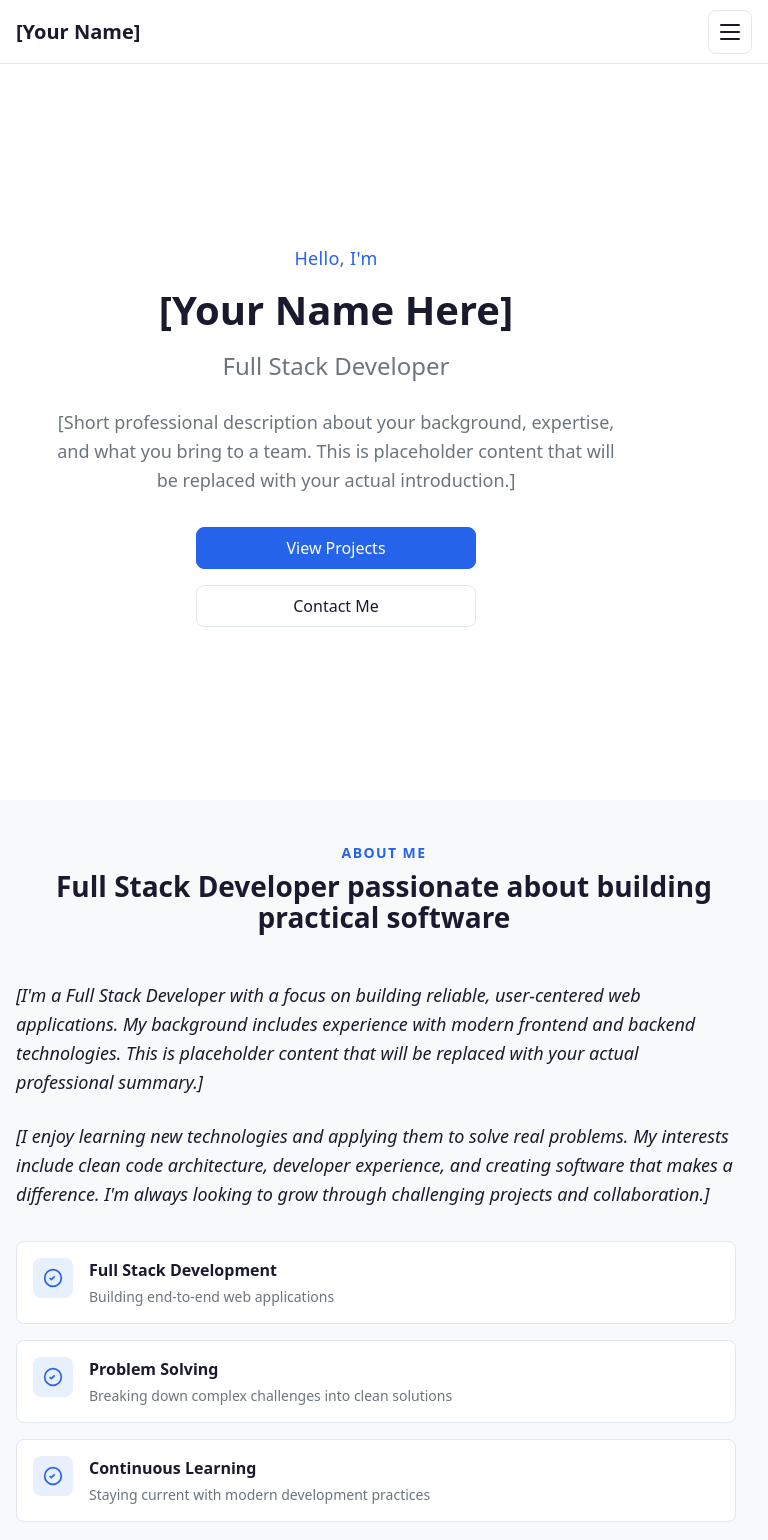
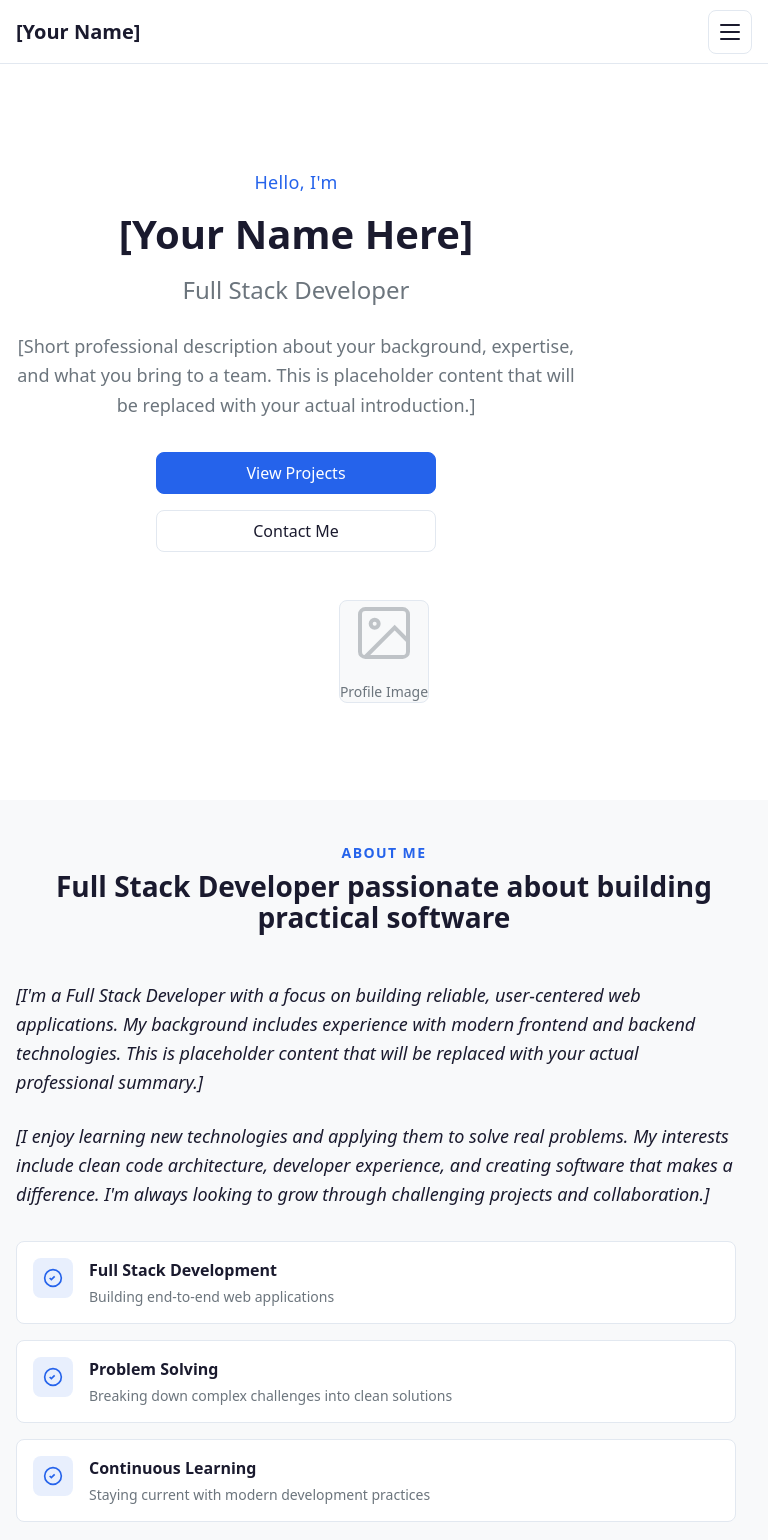
Before and after one commit to deepak251817-collab/full-stack-developer-portfolio, a React (Vite) app: page / in a window 768 px wide. Shown: the top 1540 px of the page. Built offline with nearby package versions, Linux system fonts and the light colour scheme.

Commit message:
feat: add base styles and global CSS variables for site layout and components

```diff
--- a/src/index.css
+++ b/src/index.css
@@ -507,6 +507,32 @@ p {
   }
 }
 
+@media (min-width: 768px) and (max-width: 899px) {
+  .hero-container {
+    grid-template-columns: 1fr;
+    gap: var(--spacing-2xl);
+  }
+
+  .hero-visual {
+    display: block;
+    max-width: 320px;
+    margin: 0 auto;
+  }
+
+  .hero-content {
+    text-align: center;
+  }
+
+  .hero-buttons {
+    justify-content: center;
+  }
+
+  .hero-description {
+    margin-left: auto;
+    margin-right: auto;
+  }
+}
+
 .section-label {
   display: inline-block;
   font-size: var(--font-size-sm);
@@ -676,6 +702,22 @@ p {
   }
 }
 
+@media (min-width: 768px) and (max-width: 899px) {
+  .about-grid {
+    grid-template-columns: 1fr;
+  }
+
+  .about-visual {
+    display: block;
+    max-width: 360px;
+    margin: 0 auto;
+  }
+
+  .about-header {
+    text-align: center;
+  }
+}
+
 .skills {
   padding: var(--spacing-3xl) 0;
 }
@@ -695,6 +737,24 @@ p {
   display: grid;
   grid-template-columns: repeat(auto-fit, minmax(260px, 1fr));
   gap: var(--spacing-lg);
+}
+
+@media (min-width: 1024px) {
+  .skills-grid {
+    grid-template-columns: repeat(4, 1fr);
+  }
+}
+
+@media (min-width: 768px) and (max-width: 1023px) {
+  .skills-grid {
+    grid-template-columns: repeat(2, 1fr);
+  }
+}
+
+@media (max-width: 768px) {
+  .skills-grid {
+    grid-template-columns: 1fr;
+  }
 }
 
 .skill-category {
@@ -777,6 +837,18 @@ p {
   grid-template-columns: repeat(auto-fit, minmax(300px, 1fr));
   gap: var(--spacing-xl);
   margin-bottom: var(--spacing-xl);
+}
+
+@media (min-width: 1024px) {
+  .projects-grid {
+    grid-template-columns: repeat(3, 1fr);
+  }
+}
+
+@media (min-width: 768px) and (max-width: 1023px) {
+  .projects-grid {
+    grid-template-columns: repeat(2, 1fr);
+  }
 }
 
 .project-card {
@@ -1127,6 +1199,35 @@ p {
   font-style: italic;
 }
 
+@media (max-width: 1024px) {
+  :root {
+    --spacing-3xl: 3rem;
+    --container-padding: 1.25rem;
+  }
+
+  .navbar-links {
+    gap: var(--spacing-md);
+  }
+
+  .navbar-link {
+    font-size: var(--font-size-xs);
+    padding: var(--spacing-xs) var(--spacing-xs);
+  }
+
+  .navbar-cta {
+    padding: var(--spacing-xs) var(--spacing-md);
+    font-size: var(--font-size-xs);
+  }
+
+  .hero-container {
+    gap: var(--spacing-2xl);
+  }
+
+  .hero-content {
+    max-width: 560px;
+  }
+}
+
 @media (max-width: 768px) {
   :root {
     --font-size-5xl: 2.5rem;
@@ -1169,12 +1270,20 @@ p {
     max-width: 280px;
   }
 
+  .about-header {
+    text-align: center;
+  }
+
   .skills-grid {
     grid-template-columns: 1fr;
   }
 
   .projects-grid {
     grid-template-columns: 1fr;
+  }
+
+  .contact-form {
+    max-width: 100%;
   }
 
   .footer-content {
@@ -1188,10 +1297,61 @@ p {
     --font-size-5xl: 2rem;
     --font-size-4xl: 1.75rem;
     --font-size-3xl: 1.5rem;
+    --spacing-3xl: 2rem;
+    --container-padding: 0.875rem;
   }
 
   .navbar-brand {
     font-size: var(--font-size-lg);
+  }
+
+  .hero-placeholder {
+    max-width: 280px;
+  }
+
+  .profile-placeholder svg {
+    width: 60px;
+    height: 60px;
+  }
+
+  .highlight-item {
+    flex-direction: column;
+    align-items: flex-start;
+    gap: var(--spacing-sm);
+  }
+
+  .highlight-icon {
+    width: 36px;
+    height: 36px;
+  }
+
+  .project-links {
+    flex-direction: column;
+  }
+
+  .project-link {
+    justify-content: center;
+    width: 100%;
+  }
+}
+
+@media (max-width: 375px) {
+  :root {
+    --font-size-5xl: 1.75rem;
+    --font-size-4xl: 1.5rem;
+    --font-size-3xl: 1.375rem;
+    --spacing-2xl: 2rem;
+    --spacing-xl: 1.5rem;
+    --container-padding: 0.75rem;
+  }
+
+  .hero-placeholder {
+    max-width: 240px;
+  }
+
+  .btn {
+    max-width: 100%;
+    padding: var(--spacing-sm) var(--spacing-md);
   }
 }
 
```
